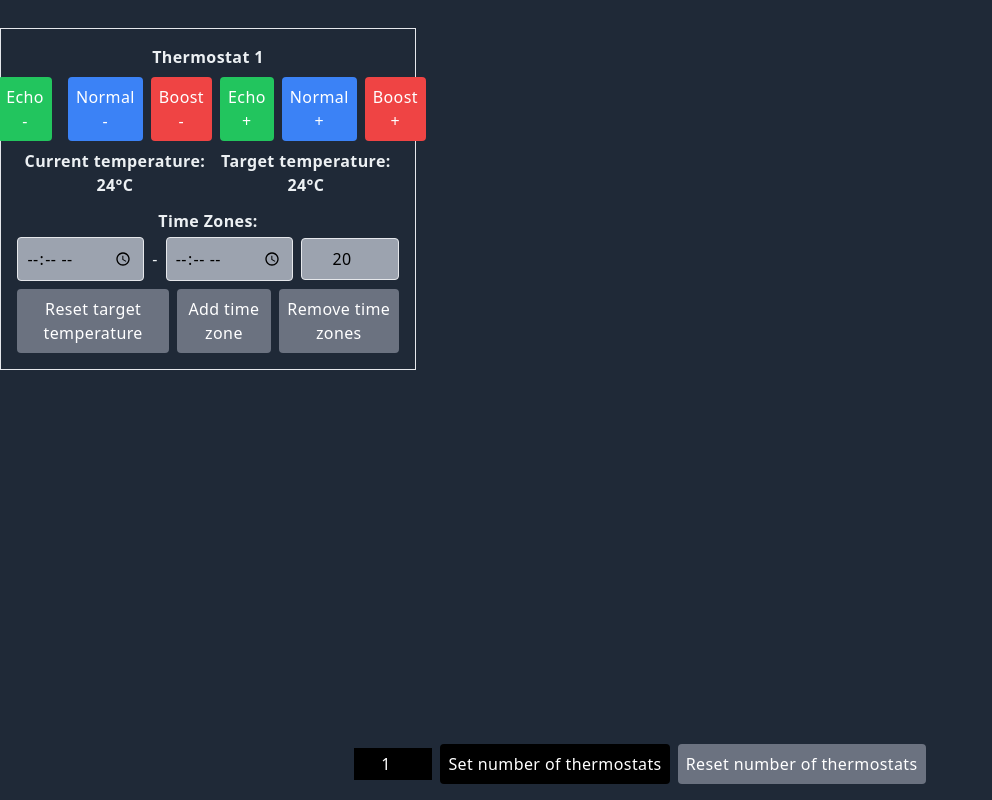
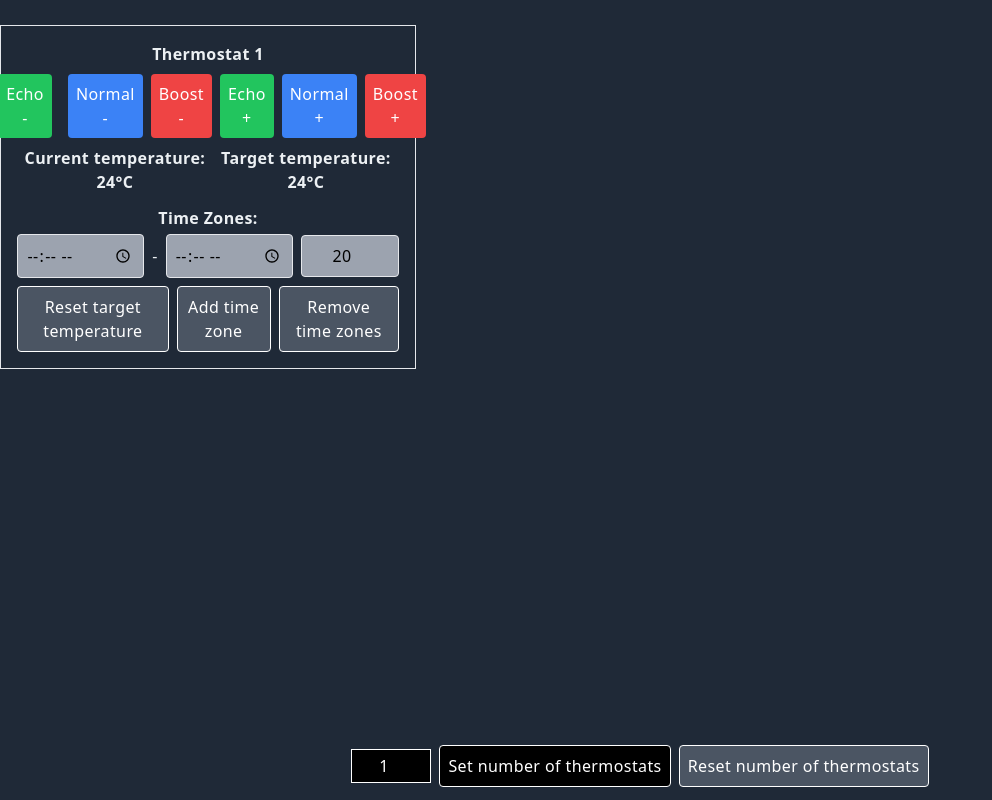
Before and after one commit to szakfer97/boiler-management-app, a React (Vite) app in the folder thermostat-app/: page / in a window 1280 px wide. Shown: the whole page, without its empty margins (0-992 px from the left). Built offline with nearby package versions, Linux system fonts and the light colour scheme.

Commit message:
Better styling for Thermostat app

```diff
--- a/thermostat-app/src/components/App.tsx
+++ b/thermostat-app/src/components/App.tsx
@@ -37,16 +37,16 @@ export default function App() {
             onChange={(e) => setNumThermostats(parseInt(e.target.value, 10))}
             min={1}
             max={9}
-            className="p-1 mr-2 text-center text-white bg-black hover:bg-gray-700"
+            className="p-1 mr-2 text-center text-white bg-black hover:bg-gray-700 border border-white"
           />
           <button
-            className="p-2 bg-black hover:bg-gray-500 text-white rounded"
+            className="p-2 bg-black hover:bg-gray-600 text-white rounded border border-white"
             onClick={setThermostats}
           >
             Set number of thermostats
           </button>
           <button
-            className="p-2 bg-gray-500 hover:bg-black text-white rounded ml-2"
+            className="p-2 bg-gray-600 hover:bg-black text-white rounded ml-2 border border-white"
             onClick={resetThermostats}
           >
             Reset number of thermostats
--- a/thermostat-app/src/components/Thermostat.tsx
+++ b/thermostat-app/src/components/Thermostat.tsx
@@ -169,20 +169,20 @@ const Thermostat: React.FC<ThermostatProps> = ({ id }) => {
       </div>
       <div className="mt-2 flex justify-center space-x-2">
         <button
-          className="p-2 bg-gray-500 hover:bg-black text-white rounded"
+          className="p-2 bg-gray-600 hover:bg-black text-white rounded border border-white"
           onClick={() => resetTemperature()}
         >
           Reset target temperature
         </button>
         <button
           onClick={handleAddTimeZone}
-          className="p-2 bg-gray-500 hover:bg-black text-white rounded"
+          className="p-2 bg-gray-600 hover:bg-black text-white rounded border border-white"
         >
           Add time zone
         </button>
         <button
           onClick={handleRemoveTimeZones}
-          className="p-2 bg-gray-500 hover:bg-black text-white rounded"
+          className="p-2 bg-gray-600 hover:bg-black text-white rounded border border-white"
         >
           Remove time zones
         </button>
```
